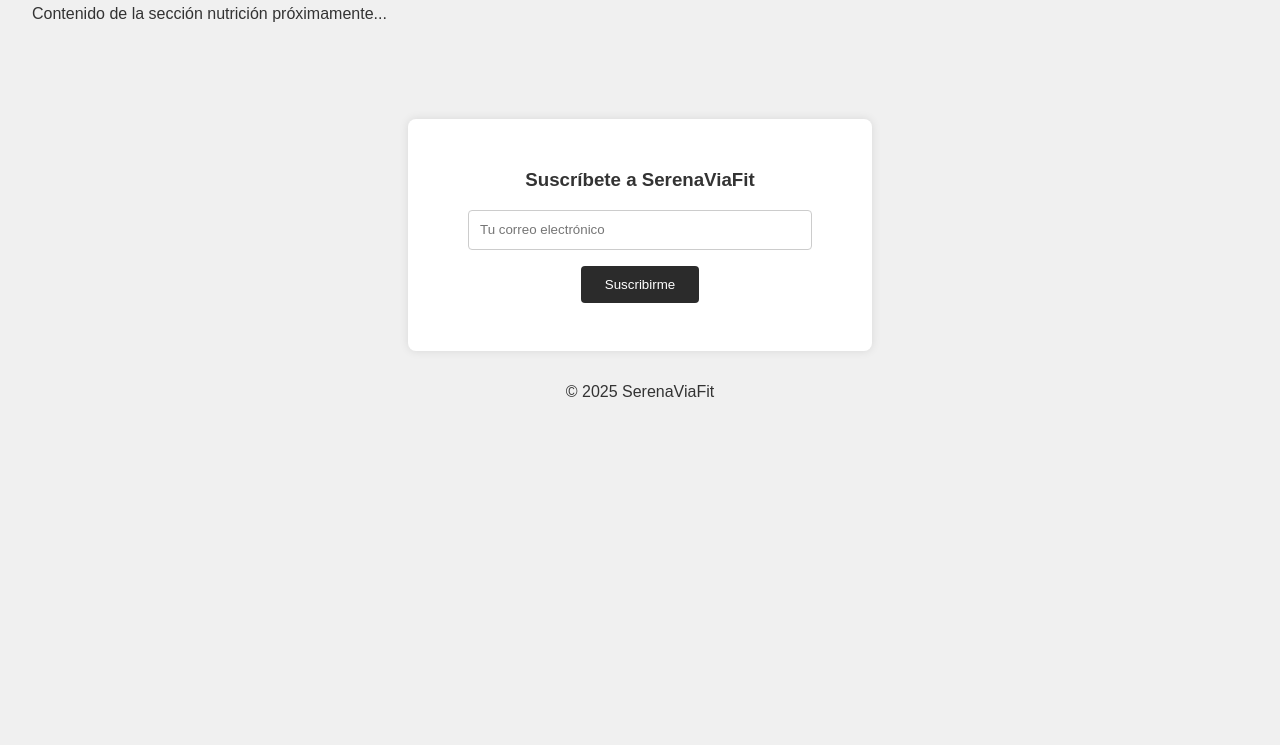
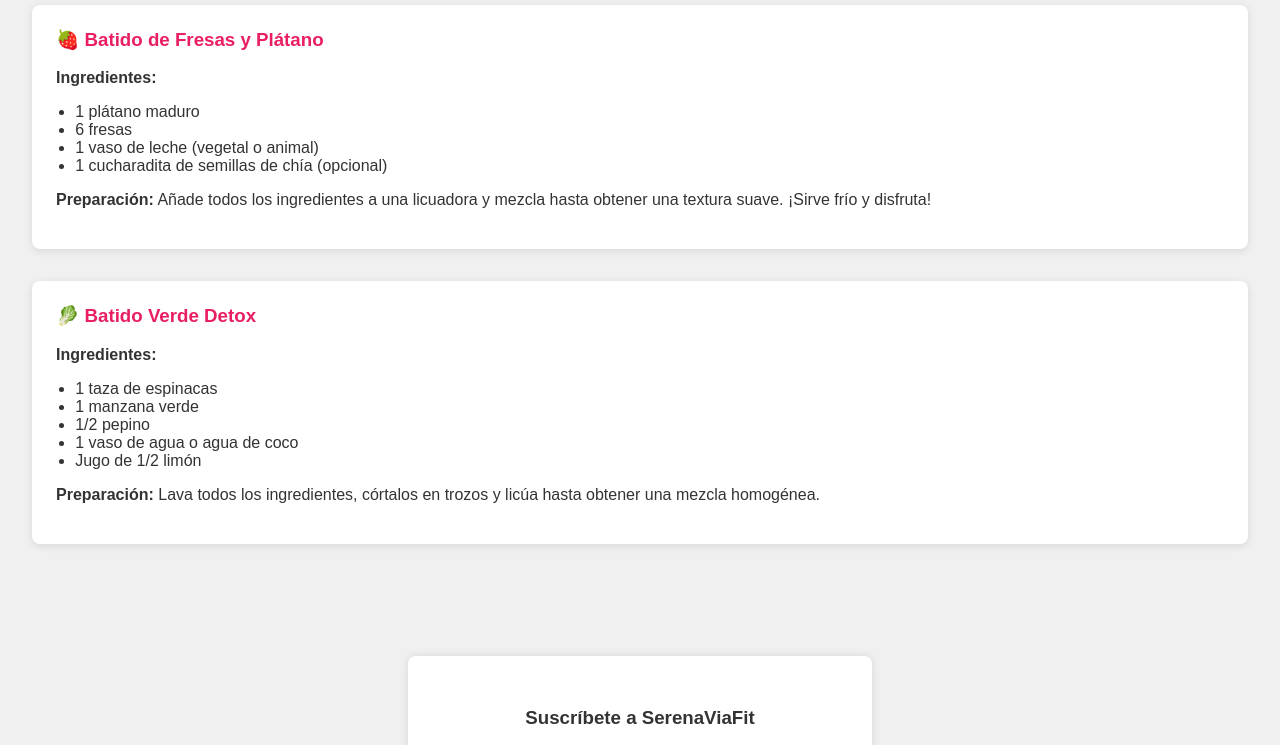
Before and after one commit to rabagoAI/serenaviafit, a plain HTML site: page nutricion.html in a window 1280 px wide. Shown: the part 257-1002 px from the top of the page. Before the commit the page ends 800 px from the top, so only its background shows below. Drawn offline with Linux system fonts and the light colour scheme.

Commit message:
Add files via upload

```diff
--- a/nutricion.html
+++ b/nutricion.html
@@ -18,19 +18,45 @@
   </header>
   <main>
     <h2>Nutrición</h2>
-    <p>Contenido de la sección nutrición próximamente...</p>
+
+    <section class="receta">
+      <h3>🍓 Batido de Fresas y Plátano</h3>
+      <p><strong>Ingredientes:</strong></p>
+      <ul>
+        <li>1 plátano maduro</li>
+        <li>6 fresas</li>
+        <li>1 vaso de leche (vegetal o animal)</li>
+        <li>1 cucharadita de semillas de chía (opcional)</li>
+      </ul>
+      <p><strong>Preparación:</strong> Añade todos los ingredientes a una licuadora y mezcla hasta obtener una textura suave. ¡Sirve frío y disfruta!</p>
+    </section>
+
+    <section class="receta">
+      <h3>🥬 Batido Verde Detox</h3>
+      <p><strong>Ingredientes:</strong></p>
+      <ul>
+        <li>1 taza de espinacas</li>
+        <li>1 manzana verde</li>
+        <li>1/2 pepino</li>
+        <li>1 vaso de agua o agua de coco</li>
+        <li>Jugo de 1/2 limón</li>
+      </ul>
+      <p><strong>Preparación:</strong> Lava todos los ingredientes, córtalos en trozos y licúa hasta obtener una mezcla homogénea.</p>
+    </section>
   </main>
+
   <footer>
-    <section class="formulario">
+    <section class="formulario" id="formulario">
       <h3>Suscríbete a SerenaViaFit</h3>
-      <form id="formulario">
+      <form>
         <input type="email" name="email" placeholder="Tu correo electrónico" required />
         <button type="submit">Suscribirme</button>
+        <p id="mensaje"></p>
       </form>
-      <p id="mensaje"></p>
     </section>
     <p style="text-align:center; margin-top: 1rem;">&copy; 2025 SerenaViaFit</p>
   </footer>
+
   <script>
     document.getElementById("formulario").addEventListener("submit", function (e) {
       e.preventDefault();
--- a/style.css
+++ b/style.css
@@ -1,4 +1,3 @@
-
 body {
   font-family: Arial, sans-serif;
   margin: 0;
@@ -9,23 +8,6 @@ body {
 
 header, nav, main, footer {
   padding: 1rem;
-}
-
-/* Colores distintos para cada sección */
-body.index header {
-  background-color: #ffcccb; /* Rosa suave para Inicio */
-}
-
-body.nutricion header {
-  background-color: #d4edda; /* Verde suave para Nutrición */
-}
-
-body.deporte header {
-  background-color: #cce5ff; /* Azul claro para Deporte */
-}
-
-body.salud header {
-  background-color: #fff3cd; /* Amarillo claro para Salud */
 }
 
 nav a {
@@ -65,6 +47,27 @@ main {
   border-radius: 4px;
   cursor: pointer;
 }
+
+/* Estilos para recetas */
+.receta {
+  background-color: #ffffff;
+  border-radius: 8px;
+  padding: 1.5rem;
+  margin-bottom: 2rem;
+  box-shadow: 0 2px 8px rgba(0,0,0,0.1);
+}
+
+.receta h3 {
+  color: #e91e63;
+  margin-top: 0;
+}
+
+.receta ul {
+  padding-left: 1.2rem;
+  list-style-type: disc;
+}
+
+/* Responsive */
 @media (max-width: 768px) {
   nav a {
     display: block;
```
